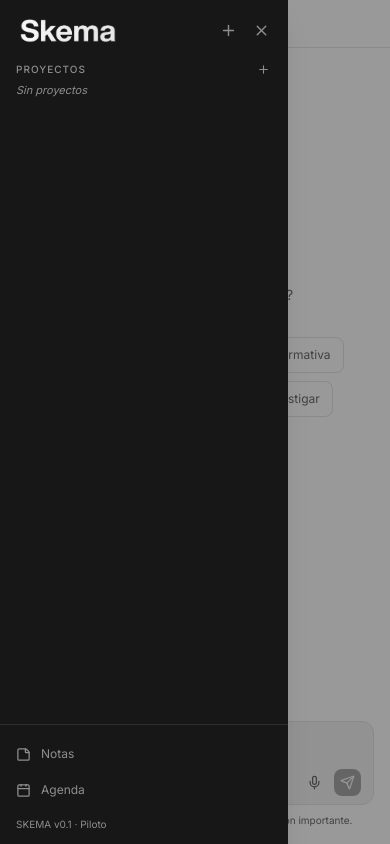
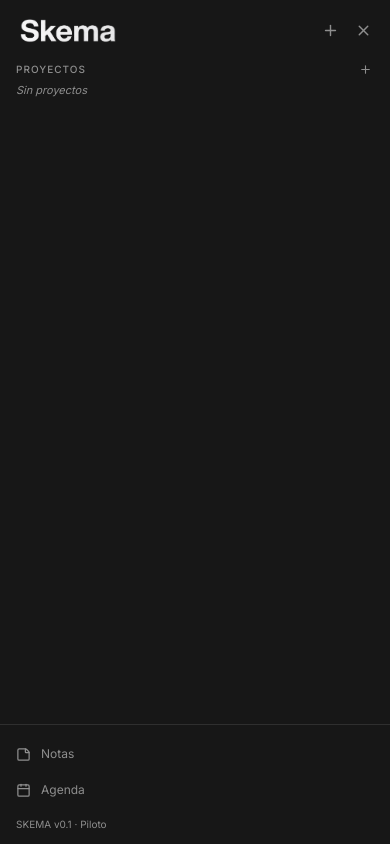
Before and after one commit to skema-proyect/skema, a React (Vite) app: page / in a window 390 px wide. Both pictures are taken after a click on the button 26 px from the left and 23 px from the top of the page. Built offline with nearby package versions, Linux system fonts and the light colour scheme.

Commit message:
fix: sidebar móvil pantalla completa, texto input y chips más grande

```diff
--- a/src/components/Layout.tsx
+++ b/src/components/Layout.tsx
@@ -39,10 +39,9 @@
         />
       </div>
 
-      {/* Sidebar — mobile overlay */}
+      {/* Sidebar — mobile fullscreen */}
       {sidebarOpen && (
-        <div className="lg:hidden fixed inset-0 z-50 flex">
-          <div className="w-72 flex-shrink-0 flex flex-col shadow-xl">
+        <div className="lg:hidden fixed inset-0 z-50">
           <Sidebar
             currentConvId={currentConvId}
             onSelectConv={handleSelectConv}
@@ -50,8 +49,6 @@
             onClose={() => setSidebarOpen(false)}
             refresh={refresh}
           />
-          </div>
-          <div className="flex-1 bg-black/40" onClick={() => setSidebarOpen(false)} />
         </div>
       )}
 
--- a/src/pages/ChatView.tsx
+++ b/src/pages/ChatView.tsx
@@ -153,7 +153,7 @@
               <button
                 key={label}
                 onClick={() => setInput(prompt)}
-                className="flex items-center gap-2 px-3 py-2 border border-s-border rounded-lg text-[12px] text-s-muted hover:text-s-text hover:border-s-text transition-colors"
+                className="flex items-center gap-2 px-4 py-2.5 border border-s-border rounded-lg text-[13px] sm:text-[12px] text-s-muted hover:text-s-text hover:border-s-text transition-colors"
               >
                 <Icon size={13} />
                 {label}
@@ -196,7 +196,7 @@
               }}
               placeholder={listening ? "Escuchando..." : "Escribe o habla con SKEMA..."}
               rows={1}
-              className="w-full px-4 pt-3 pb-1 text-[14px] text-s-text bg-transparent outline-none resize-none placeholder:text-s-muted"
+              className="w-full px-4 pt-3 pb-1 text-[16px] sm:text-[14px] text-s-text bg-transparent outline-none resize-none placeholder:text-s-muted"
             />
             <div className="flex items-center justify-between px-3 pb-2 pt-1">
               <span className="text-[10px] text-s-muted">Enter para enviar · Shift+Enter nueva línea</span>
```
Lines whose indentation alone changed are shown as unchanged.
